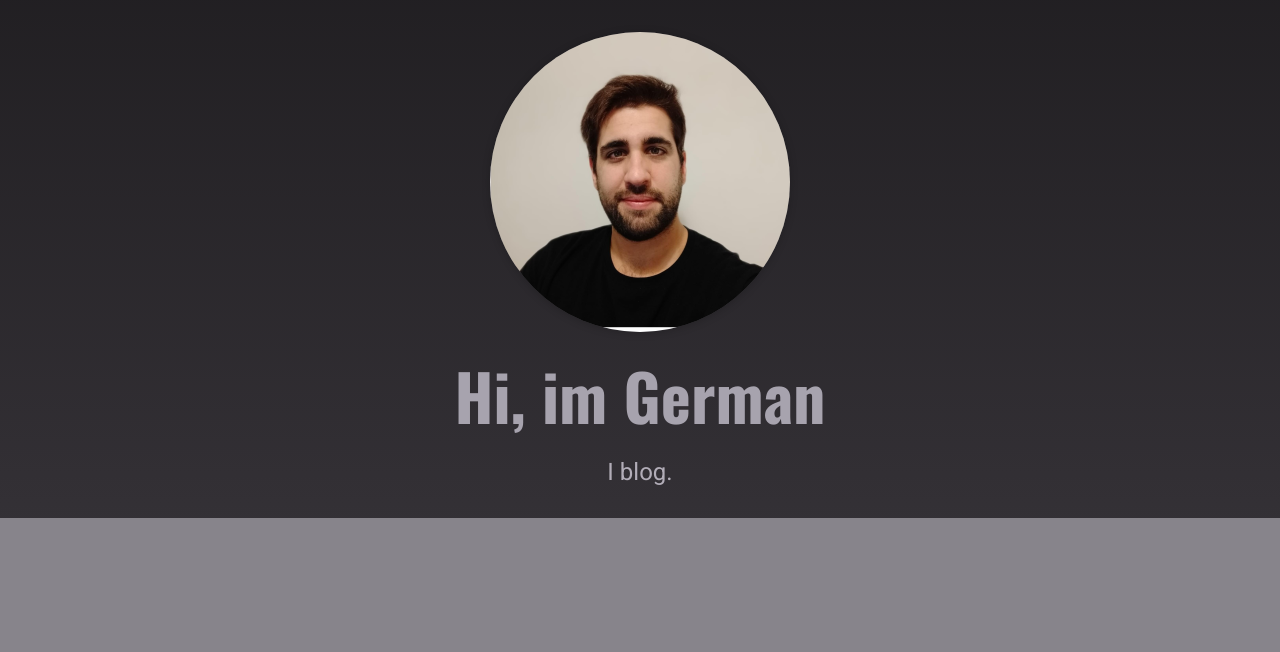
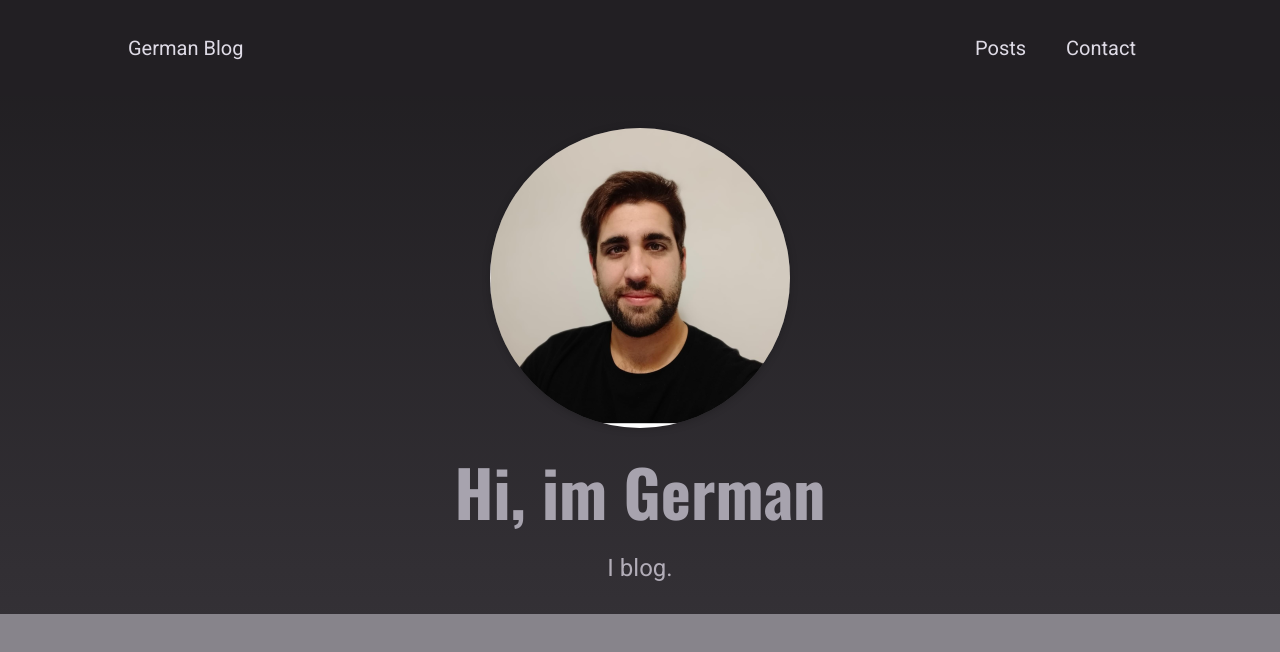
Before and after one commit to gergusber/nextJsUdemy, a Next.js app in the folder seccion11/: page / in a window 1280 px wide. Shown: the top 652 px of the page. Built offline with nearby package versions, Linux system fonts and the light colour scheme.

Commit message:
Add logo, layout and hero view

```diff
--- a/seccion11/components/HomeComponents/Hero/hero.js
+++ b/seccion11/components/HomeComponents/Hero/hero.js
@@ -1,9 +1,8 @@
 import classes from './hero.module.css'
 import Image from 'next/image'
-import image from '../../../public/images/site/german-1.png'
+
 
 const Hero = () => {
-
   return <section className={classes.hero}>
     <div className={classes.image}>
       <Image src='/images/site/german-1.png' alt='an image' width={300} height={300} />
--- /dev/null
+++ b/seccion11/components/layout/layout.js
@@ -0,0 +1,14 @@
+import MainNavigation from "./mainNavigation/main-navigation";
+
+const Layout = (props) => {
+  return (
+    <>
+      <MainNavigation />
+      <main>
+        {props.children}
+      </main>
+    </>
+  )
+}
+
+export default Layout;
--- /dev/null
+++ b/seccion11/components/layout/logo/logo.js
@@ -0,0 +1,6 @@
+import classes from "./logo.module.css";
+
+const Logo = () => {
+  return <div className={classes.Logo}>German Blog</div>
+}
+export default Logo;
--- /dev/null
+++ b/seccion11/components/layout/logo/logo.module.css
@@ -0,0 +1,13 @@
+.logo {
+  text-transform: uppercase;
+  font-size: var(--size-5);
+  font-weight: bold;
+  font-family: 'Oswald', sans-serif;
+  color: var(--color-grey-50);
+}
+
+@media (min-width: 768px) {
+  .logo {
+    font-size: var(--size-8);
+  }
+}
--- /dev/null
+++ b/seccion11/components/layout/mainNavigation/main-navigation.js
@@ -0,0 +1,27 @@
+import classes from "./main-navigation.module.css";
+
+import Logo from "../logo/logo"
+import Link from 'next/link'
+const MainNavigation = (props) => {
+  return (
+    <>
+      <header className={classes.header}>
+        <Link href='/'>
+          <Logo />
+        </Link>
+        <ul>
+          <li>
+            <Link href='/posts'>
+              Posts
+            </Link>
+          </li>
+          <li>
+            <Link href='/contact'>
+              Contact
+            </Link>
+          </li>
+        </ul>
+      </header >
+    </>)
+}
+export default MainNavigation
--- /dev/null
+++ b/seccion11/components/layout/mainNavigation/main-navigation.module.css
@@ -0,0 +1,42 @@
+.header {
+  width: 100%;
+  height: 6rem;
+  background-color: var(--color-grey-900);
+  display: flex;
+  justify-content: space-between;
+  align-items: center;
+  padding: 0 10%;
+}
+
+.header ul {
+  list-style: none;
+  display: flex;
+  align-items: baseline;
+  margin: 0;
+  padding: 0;
+}
+
+.header li {
+  margin: 0 var(--size-4);
+}
+
+.header a {
+  color: var(--color-grey-100);
+  font-size: var(--size-4);
+}
+
+.header a:hover,
+.header a:active,
+.header a.active {
+  color: var(--color-grey-200);
+}
+
+@media (min-width: 768px) {
+  .header ul {
+    gap: 0.5rem;
+  }
+
+  .header a {
+    font-size: var(--size-5);
+  }
+}
--- a/seccion11/pages/_app.js
+++ b/seccion11/pages/_app.js
@@ -1,7 +1,12 @@
 import '../styles/globals.css'
+import Layout from '../components/layout/layout'
 
 function MyApp({ Component, pageProps }) {
-  return <Component {...pageProps} />
+  return (
+    <Layout>
+      <Component {...pageProps} />
+    </Layout>
+  )
 }
 
 export default MyApp
```
